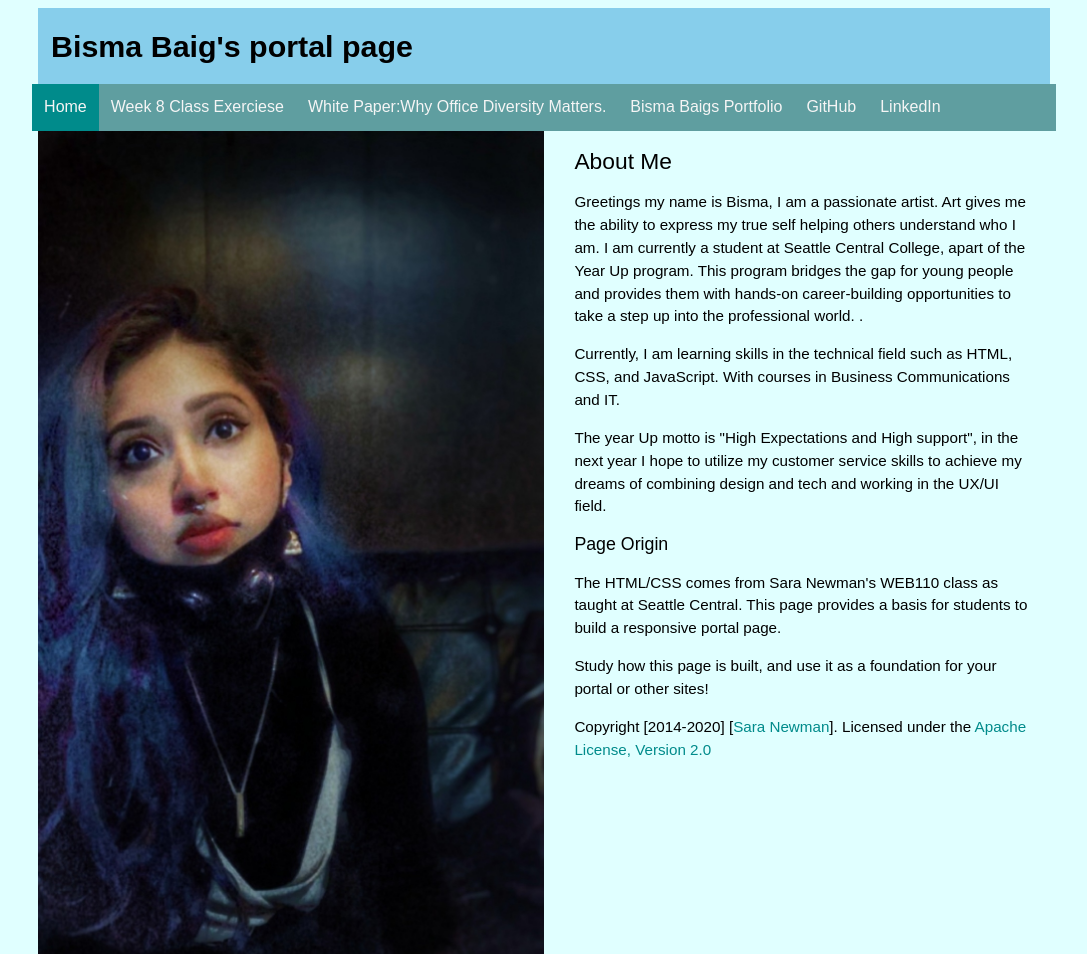
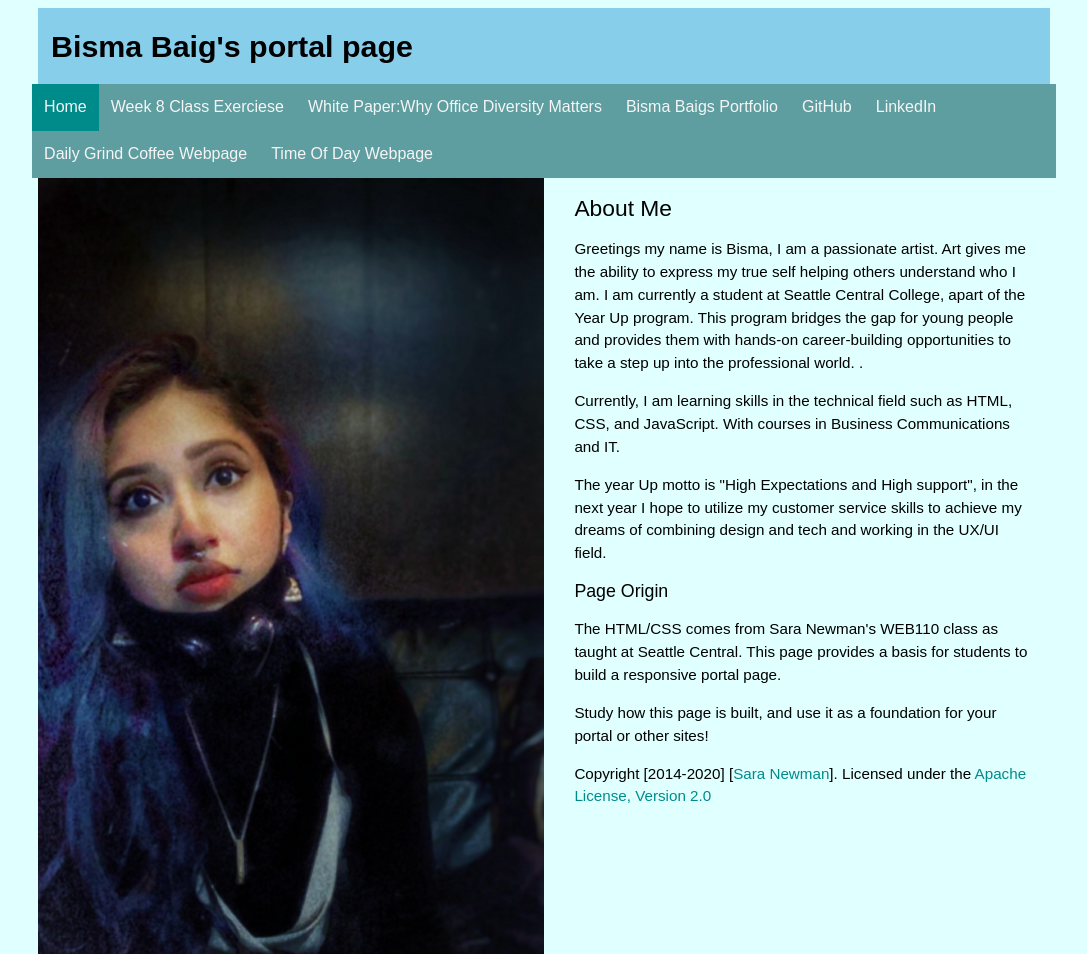
Before and after one commit to bisma-baig/Portal-IT-121, a plain HTML site: page index.html in a window 1280 px wide. Shown: the top 954 px of the page, without its empty margins (96-1183 px from the left). Drawn offline with Linux system fonts and the light colour scheme.

Commit message:
added 2 projects

```diff
--- a/index.html
+++ b/index.html
@@ -15,11 +15,13 @@
         <nav class="topnav" id="myTopnav">
             <a href="index.html" class="active">Home</a>
             <a href="https://docs.google.com/document/d/1BBgoa6GyGcYEgRDDsK23QN-gHG8Cf5jN_UAdWDEujNU/edit" target="_blank">week 8 class exerciese</a>
-            <a href="https://docs.google.com/document/d/1DIbApL5isPxZICjEFjmth3KIcMZdCVBMwlp2ndpeC8o/edit" target="_blank">white paper:why office diversity matters.</a>
+            <a href="https://docs.google.com/document/d/1DIbApL5isPxZICjEFjmth3KIcMZdCVBMwlp2ndpeC8o/edit" target="_blank">white paper:why office diversity matters</a>
             <a href="https://bismab.wordpress.com/" target="_blank">bisma baigs portfolio</a>
             <a href="https://github.com/bisma-baig" target="_blank">GitHub</a>
             <a href="https://www.linkedin.com/in/bisma-b-365818104/" target="_blank">LinkedIn</a>
             <a href="javascript:void(0);" class="icon" onclick="myFunction()">&#9776;</a>
+            <a href="https://bisma-baig.github.io/dailey-grind/" target="_blank">Daily Grind Coffee Webpage</a>
+            <a href="https://bisma-baig.github.io/time-of-day/" target="_blank">Time of Day Webpage</a>
         </nav>
      </header>
 
```
